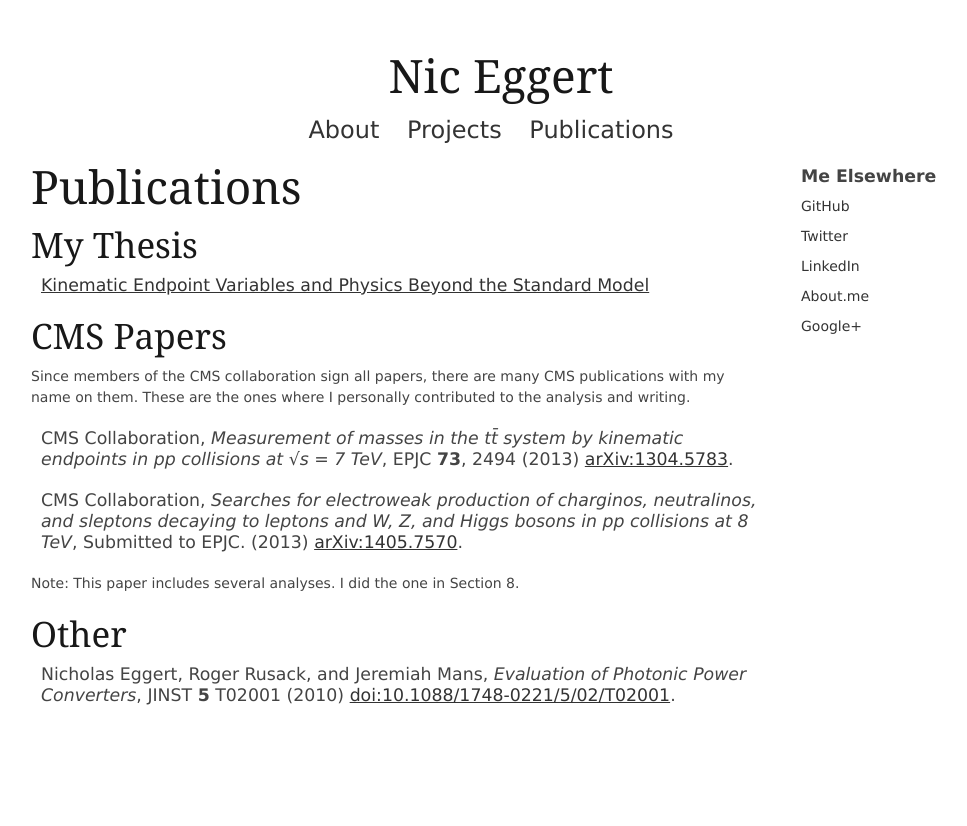
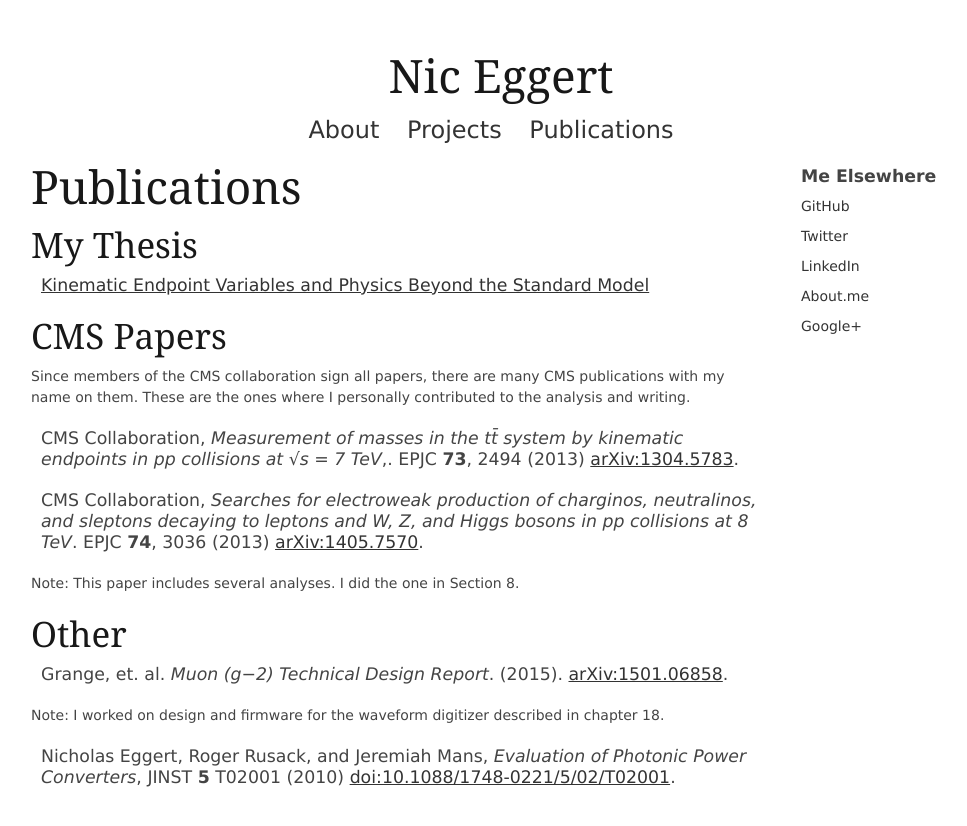
Before and after one commit to neggert/neggert.github.io, a Jekyll site: the page built from publications/index.md, in a window 1280 px wide. Shown: the top 826 px of the page, without its empty margins (139-1106 px from the left). Built offline with Jekyll 4.4.1, drawn with Linux system fonts in a browser that asks for light colours.

Commit message:
Update late 2016

```diff
--- a/publications/index.md
+++ b/publications/index.md
@@ -18,7 +18,7 @@ Since members of the <span itemprop="memberOf">CMS collaboration</span> sign all
 
 <cite>
 <span class="author">CMS Collaboration,</span>
-<span class="title">Measurement of masses in the tt&#772; system by kinematic endpoints in pp collisions at &#x221A;s = 7 TeV</span>,
+<span class="title">Measurement of masses in the tt&#772; system by kinematic endpoints in pp collisions at &#x221A;s = 7 TeV</span>,.
 <span class="journal">EPJC</span>
 <span class="volume">73</span>,
 <span class="page">2494</span>
@@ -29,8 +29,10 @@ Since members of the <span itemprop="memberOf">CMS collaboration</span> sign all
 <cite>
 <span class="author">CMS Collaboration,</span>
 <span class="title">
-Searches for electroweak production of charginos, neutralinos, and sleptons decaying to leptons and W, Z, and Higgs bosons in pp collisions at 8 TeV</span>,
-<span class="journal">Submitted to EPJC</span>.
+Searches for electroweak production of charginos, neutralinos, and sleptons decaying to leptons and W, Z, and Higgs bosons in pp collisions at 8 TeV</span>.
+<span class="journal">EPJC</span>
+<span class="volume">74</span>,
+<span class="page">3036</span>
 <span class="year">(2013)</span>
 <span class="arxiv"><a href="http://arxiv.org/abs/1405.7570">arXiv:1405.7570</a></span>.
 </cite>
@@ -38,6 +40,15 @@ Searches for electroweak production of charginos, neutralinos, and sleptons deca
 Note: This paper includes several analyses. I did the one in Section 8.
 
 ## Other
+
+<cite>
+<span class="author">Grange, et. al.</span>
+<span class="title">Muon (g&minus;2) Technical Design Report</span>.
+<span class="year">(2015)</span>.
+<span class="arxiv"><a href="https://arxiv.org/abs/1501.06858">arXiv:1501.06858</a></span>.
+</cite>
+
+Note: I worked on design and firmware for the waveform digitizer described in chapter 18.
 
 <cite>
 <span class="author">Nicholas Eggert, Roger Rusack, and Jeremiah Mans</span>,
```
Also changed, not shown: index.md (+4 -8 lines), projects/index.md (+12 -2 lines).
